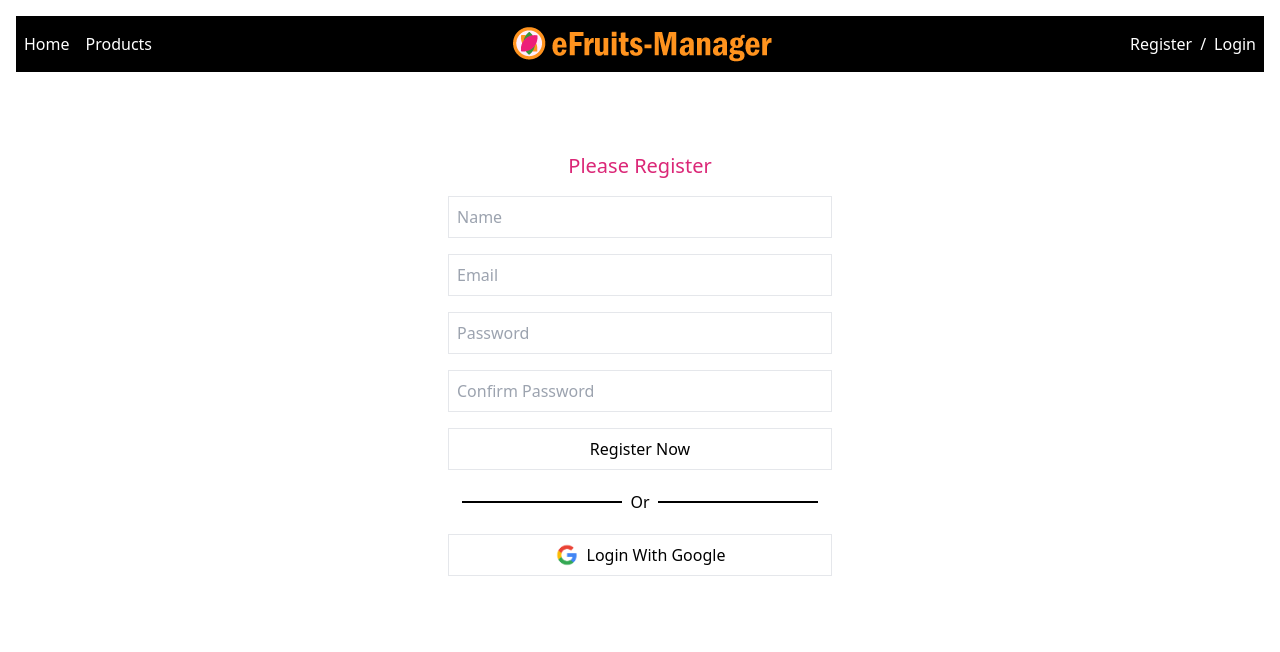
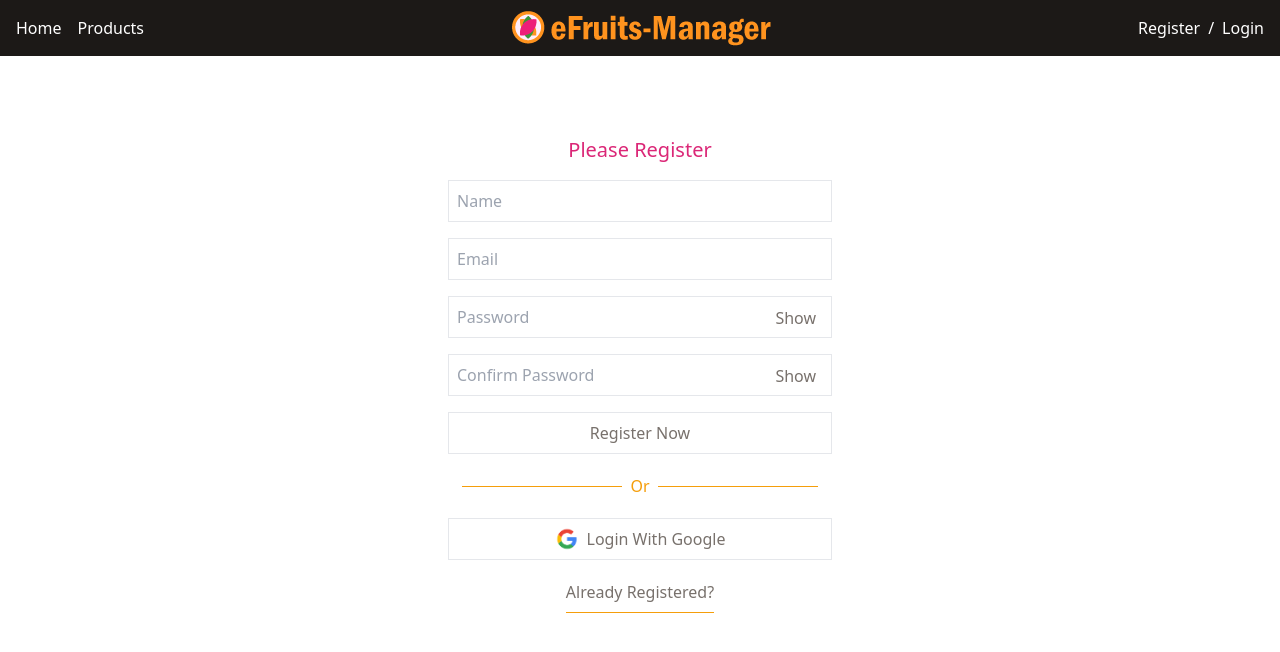
Before and after one commit to JuelHossain/eFruits-Manager, a React (Create React App) app: page /register in a window 1280 px wide. Shown: the top 652 px of the page. Built offline with nearby package versions, Linux system fonts and the light colour scheme; no server answers.

Commit message:
registration page has been done successfully

```diff
--- a/src/App.js
+++ b/src/App.js
@@ -9,7 +9,7 @@
 
 function App() {
   return (
-    <div className='mx-auto'>
+    <div className='container mx-auto text-stone-500'>
       <Header></Header>
       <Routes>
         <Route path='/' element={<Home></Home>}></Route>
--- a/src/Components/Authentication/Register/Register.js
+++ b/src/Components/Authentication/Register/Register.js
@@ -8,7 +8,7 @@
 import auth from "../../../firebase";
 import googlelogo from "../../../googlelogo.png";
   import "react-toastify/dist/ReactToastify.css";
-import { Navigate, useNavigate } from "react-router-dom";
+import { Link, Navigate, useNavigate } from "react-router-dom";
 import Loading from "../../Shared/Loading/Loading";
 
 const Register = () => {
@@ -17,6 +17,9 @@
   const inputButton =
     "border m-2 p-2 w-96 hover:bg-pink-600 hover:text-pink-100 ease-in-out duration-300 flex items-center justify-center gap-2";
 
+  // states
+  const [showPass, setShowPass] = useState(false);
+  const [showConf, setShowConf] = useState(false);
   //react-firebase-hookd
   const [createUserWithEmailAndPassword, user, loading, error] =
     useCreateUserWithEmailAndPassword(auth);
@@ -34,7 +37,16 @@
   const confirmPasswordRef = useRef("");
   // conditions
   //conditional formatting
-
+if (user || googleUser) {
+  navigate("/");
+  window.location.reload(true);
+} else if (loading || updating || googleLoading) {
+  return <Loading></Loading>;
+} else if (error || updateError || googleError) {
+  toast.error(error.toString().slice(37, -2));
+} else {
+  console.clear();
+}
 
   //eventHandler
   const handleRegister = async (e) => {
@@ -47,21 +59,17 @@
       toast.error("Password Doesn't Match", {
         position: "bottom-center",
       });
+
+      // when i am setting a custom error to the input field the field is showing error even after changing the value matched . i tried 2 days but didn't solved it.  if you can solved it please help.
+      // e.target.confirmPassword.setCustomValidity("Password Doesnot Match");
+      // e.target.confirmPassword.reportValidity();
     } else {
+      // e.target.confirmPassword.setCustomValidity('');
+      // e.target.confirmPassword.reportValidity();
       await createUserWithEmailAndPassword(email, password);
       await updateProfile({ displayName: name });
     }
   };
-  if (user || googleUser) {
-    navigate('/');
-    window.location.reload(true);
-  } else if (loading || updating || googleLoading) {
-    return <Loading></Loading>;
-  } else if (error || updateError || googleError) {
-    toast.error(error.toString().slice(37, -2));
-  } else {
-    console.clear();
-  }
   return (
     <div className="text-center m-20">
       <p className="m-2 text-xl text-pink-600">Please Register</p>
@@ -87,33 +95,53 @@
             required
           />{" "}
           <br />
+          <div className="relative">
             <input
               className={inputStyle}
               ref={passwordRef}
-            type="password"
+              type={showPass ? "text" : "password"}
               name="password"
               id="password"
               placeholder="Password"
               required
               minLength={6}
-          />{" "}
-          <br />
+            />
+            <button
+              className="absolute right-6 bottom-4"
+              onClick={(e) => {
+                e.preventDefault();
+                setShowPass(!showPass);
+              }}
+            >
+              {showPass ? <p>Hide</p> : <p>Show</p>}
+            </button>
+          </div>
+          <div className="relative">
             <input
               className={inputStyle}
               ref={confirmPasswordRef}
-            type="confirmPassword"
+              type={showConf ? "text" : "password"}
               name="confirmPassword"
               id="confirmPassword"
               placeholder="Confirm Password"
               required
-          />{" "}
-          <br />
+            />
+            <button
+              className="absolute right-6 bottom-4"
+              onClick={(e) => {
+                e.preventDefault();
+                setShowConf(!showConf);
+              }}
+            >
+              {showConf ? <p>Hide</p> : <p>Show</p>}
+            </button>
+          </div>
           <input className={inputButton} type="submit" value="Register Now" />
         </form>
         <div className="flex justify-center items-center gap-2">
-          <div className="h-0.5 w-40 bg-black"></div>
-          <p>Or</p>
-          <div className="h-0.5 w-40 bg-black"></div>
+          <div className="h-px w-40 bg-amber-500"></div>
+          <p className="text-amber-500">Or</p>
+          <div className="h-px w-40 bg-amber-500"></div>
         </div>
         <div>
           <button className={inputButton} onClick={() => signInWithGoogle()}>
@@ -121,6 +149,7 @@
             <p>Login With Google</p>
           </button>
         </div>
+        <Link className="border-b pb-2 border-amber-500 hover:text-amber-500" to={'/login'}>Already Registered?</Link>
       </div>
     </div>
   );
--- a/src/Components/Shared/Header/Header.js
+++ b/src/Components/Shared/Header/Header.js
@@ -12,22 +12,22 @@
   };
   const [user] = useAuthState(auth);
   return (
-    <div className="flex justify-between items-center m-4 bg-black text-white p-2">
-      <nav className="flex gap-4">
+    <div className="flex justify-between items-center  bg-stone-900 text-white px-4 py-2">
+      <nav className="flex gap-4 w-1/3">
         <Link to="/">Home</Link>
         <Link to="Products">Products</Link>
       </nav>
-      <div className="logo">
+      <div className="w-1/3 flex justify-center">
         <Link to={"/"}>
           <img className="h-10 " src={logo} alt="logo" />
         </Link>
       </div>
-      <div className="authentication">
+      <div className="w-1/3">
+        <>
           {user ? (
-          <div className="flex gap-2 items-center">
+            <div className="flex gap-2 items-center justify-end">
               <div>
-              <p>Admin</p>
-              <p className="text-right">{user.displayName}</p>
+                <p className="text-right text-xl">{user.displayName}</p>
               </div>
               {user.photoURL ? (
                 <img className="h-8" src={user.photoURL} alt="user" />
@@ -35,17 +35,20 @@
                 <UserIcon className="h-8"></UserIcon>
               )}
 
-            <button onClick={logout} >
+              <button onClick={logout}>
                 <LogoutIcon className="h-8"></LogoutIcon>
               </button>
             </div>
           ) : (
-            <div className="flex
-          gap-2">
+            <div
+              className="flex
+          gap-2 justify-end"
+            >
               <Link to={"/register"}>Register</Link>/
               <Link to={"/login"}>Login</Link>
             </div>
           )}
+        </>
       </div>
     </div>
   );
```
Lines whose indentation alone changed are shown as unchanged.
